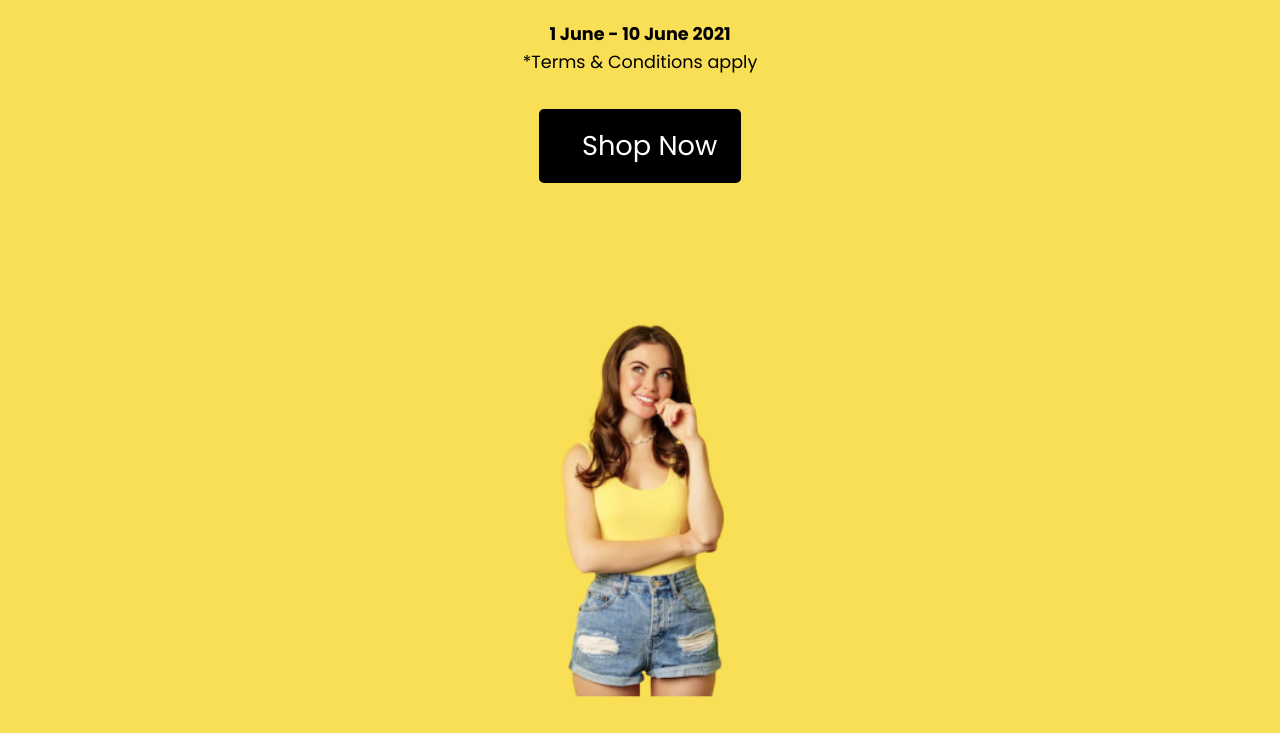
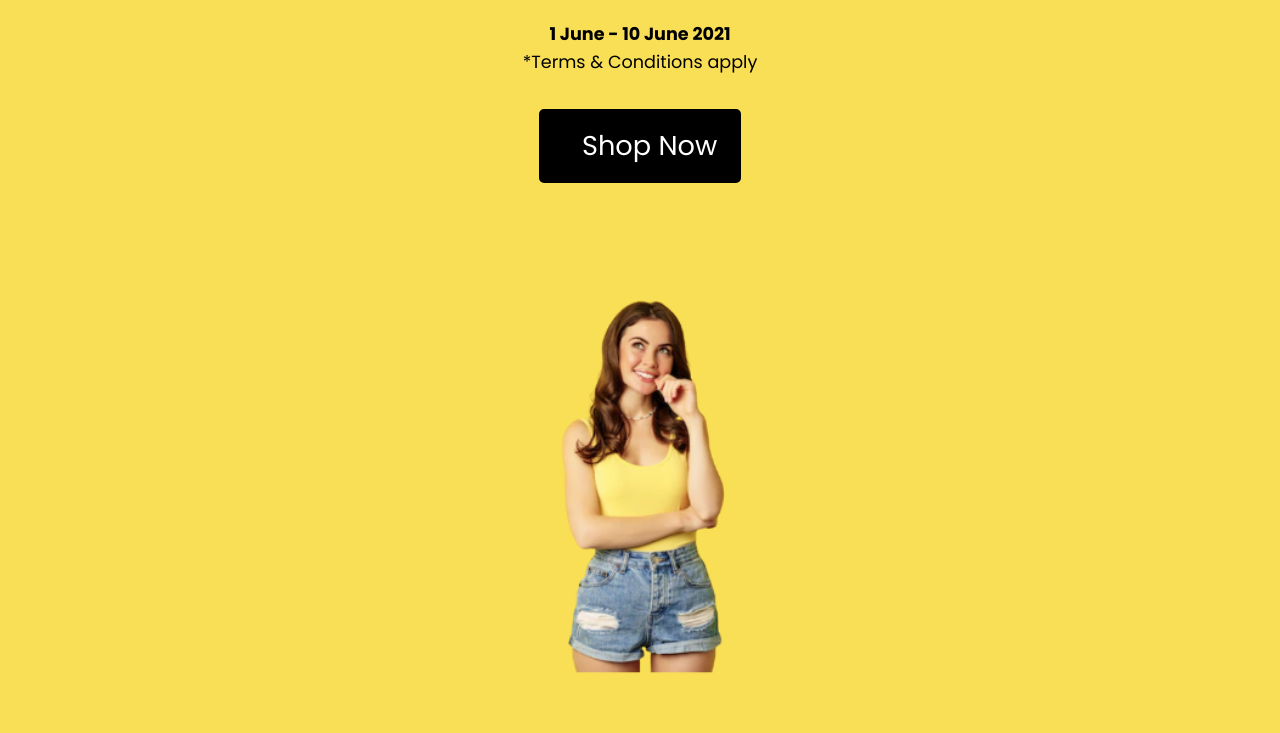
Before and after one commit to leutonlourenco/Projeto-Shopping, a plain HTML site: page index.html in a window 1280 px wide. Shown: the part 366-1099 px from the top of the page. Drawn offline with Linux system fonts and the light colour scheme; a web font is replaced by a local one.

Commit message:
atualização

```diff
--- a/css/estilo.css
+++ b/css/estilo.css
@@ -3,8 +3,8 @@
 
 /*TELA P/ SMARTPHONE*/
 * {
-    margin: 0px;
-    padding: 0px;
+    margin: 0;
+    padding: 0;
     box-sizing: border-box;
 }
 :root {
@@ -15,20 +15,16 @@
     --cor05: #F9DF56;
     --font-padrão: "Poppins", sans-serif;
 }
-body {
-    background-color: red;
-}
 main {
     display: flex;
-    flex-direction: column;
-    background-color: black;
-    height: 100%;
-    width: 100%;
+    flex-flow: row wrap;
+    height: 100vh;
+    width: 100vw;
 }
 /*BRANDS*/
 .brands {
-    width: 100%;
     display: flex;
+    width: 100vh;
     background-color: var(--cor01);
     height: 4rem;
     align-items: center;
@@ -113,7 +109,7 @@ main {
     display: flex;
     justify-content: center;
     align-items: center;
-    height: 75vh;
+    height: 69vh;
     background-color: #F9DF56;
 }
 .sale_img-model {
```
